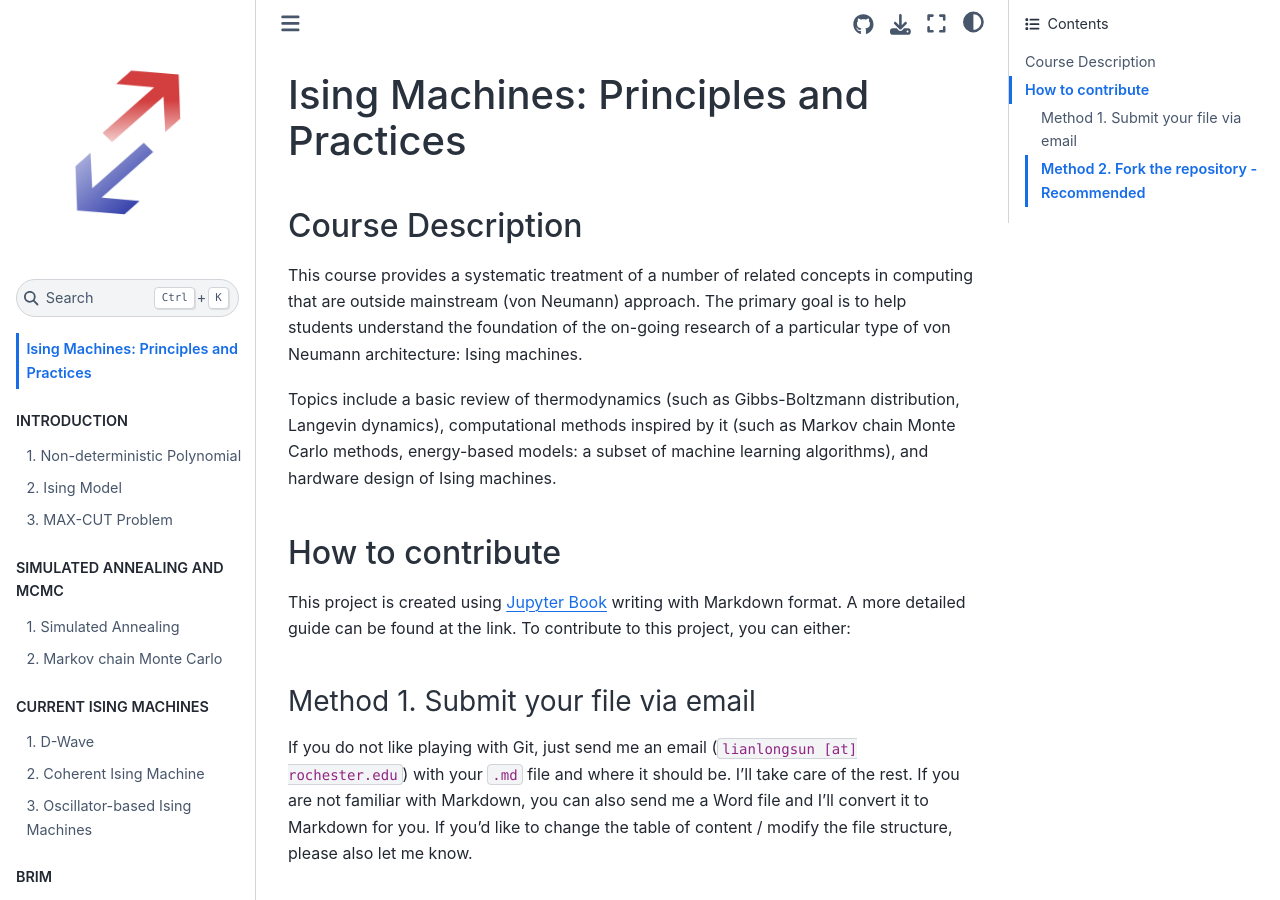
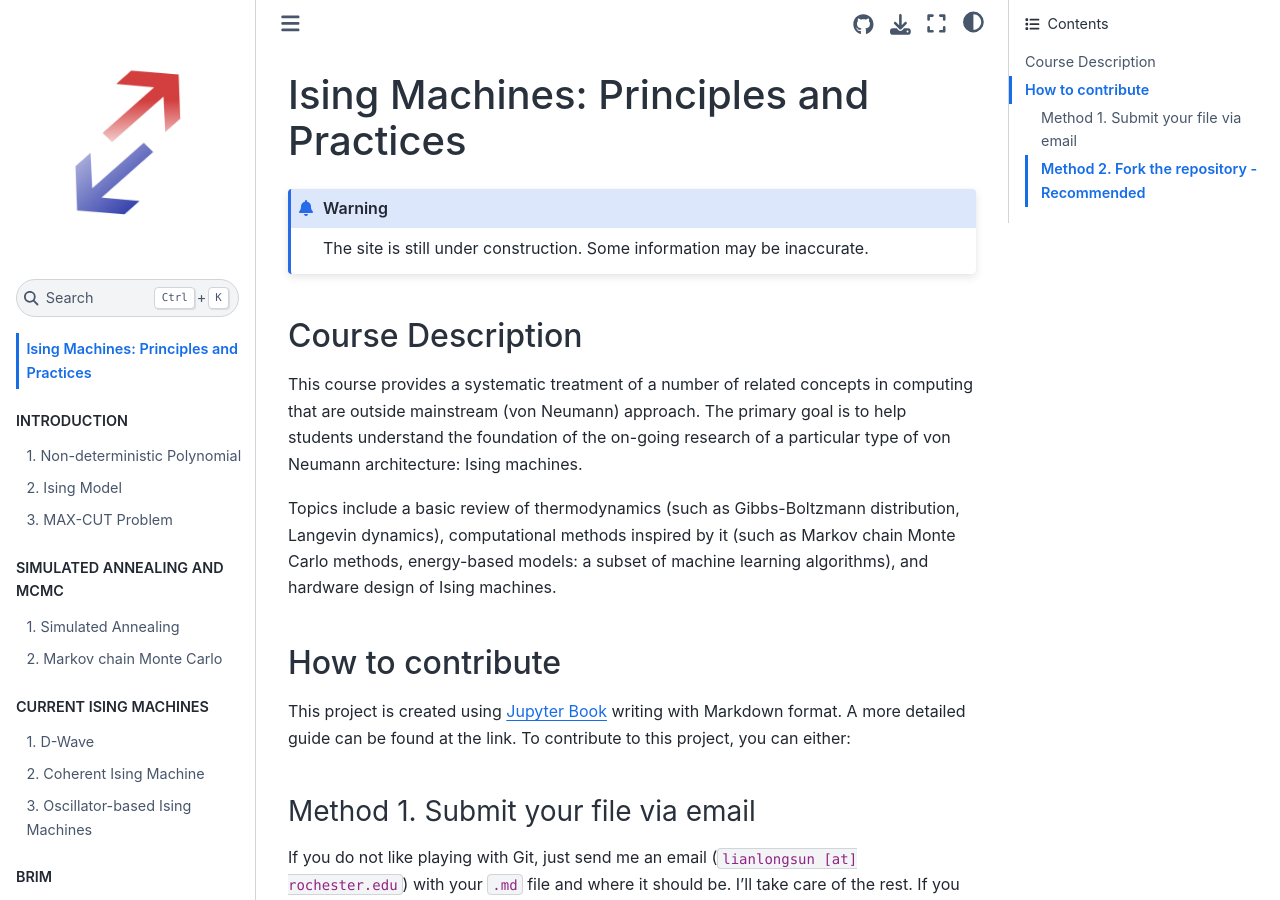
Before and after one commit to Lance1o7/ece405, a Jupyter Book: the page built from cover.md, in a window 1280 px wide and 900 px high. Built offline with Jupyter Book 1.0.4 settings and Sphinx 7.4.7 and the Sphinx Book theme 1.1.4, drawn with Linux system fonts in a browser that asks for light colours.

Commit message:
feat: warning

````diff
--- a/cover.md
+++ b/cover.md
@@ -1,4 +1,8 @@
 # Ising Machines: Principles and Practices
+
+```{admonition} Warning
+The site is still under construction. Some information may be inaccurate.
+```
 
 ## Course Description
 
````
